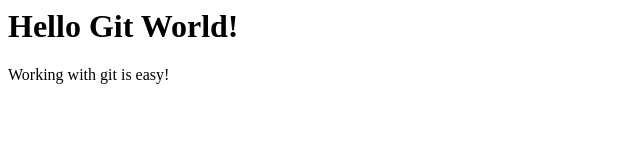
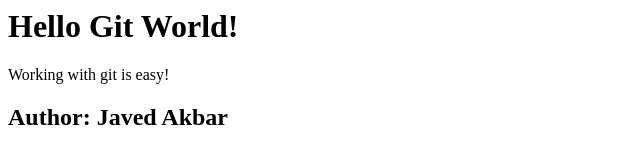
Before and after one commit to wahjavedakbar/GitGitHubMasterclass, a plain HTML site: page index.html in a window 1280 px wide. Shown: the whole page, without its empty margins (0-640 px from the left). Drawn offline with Linux system fonts and the light colour scheme.

Commit message:
Add author
I have added a header to the index.html file that now contains my name as the author of the file

```diff
--- a/index.html
+++ b/index.html
@@ -3,3 +3,5 @@
 <div>
     <p>Working with git is easy!</p>
 </div>
+
+<h2>Author: Javed Akbar</h2>
```
